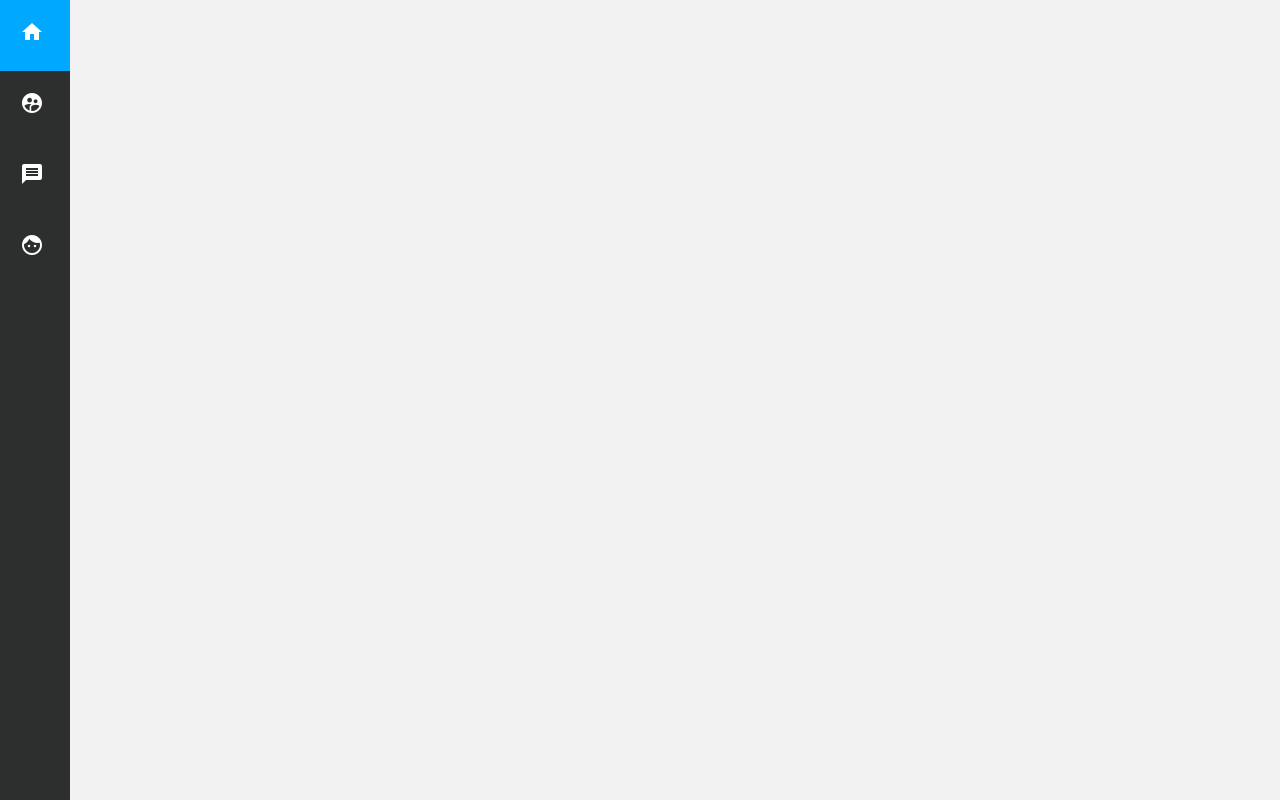
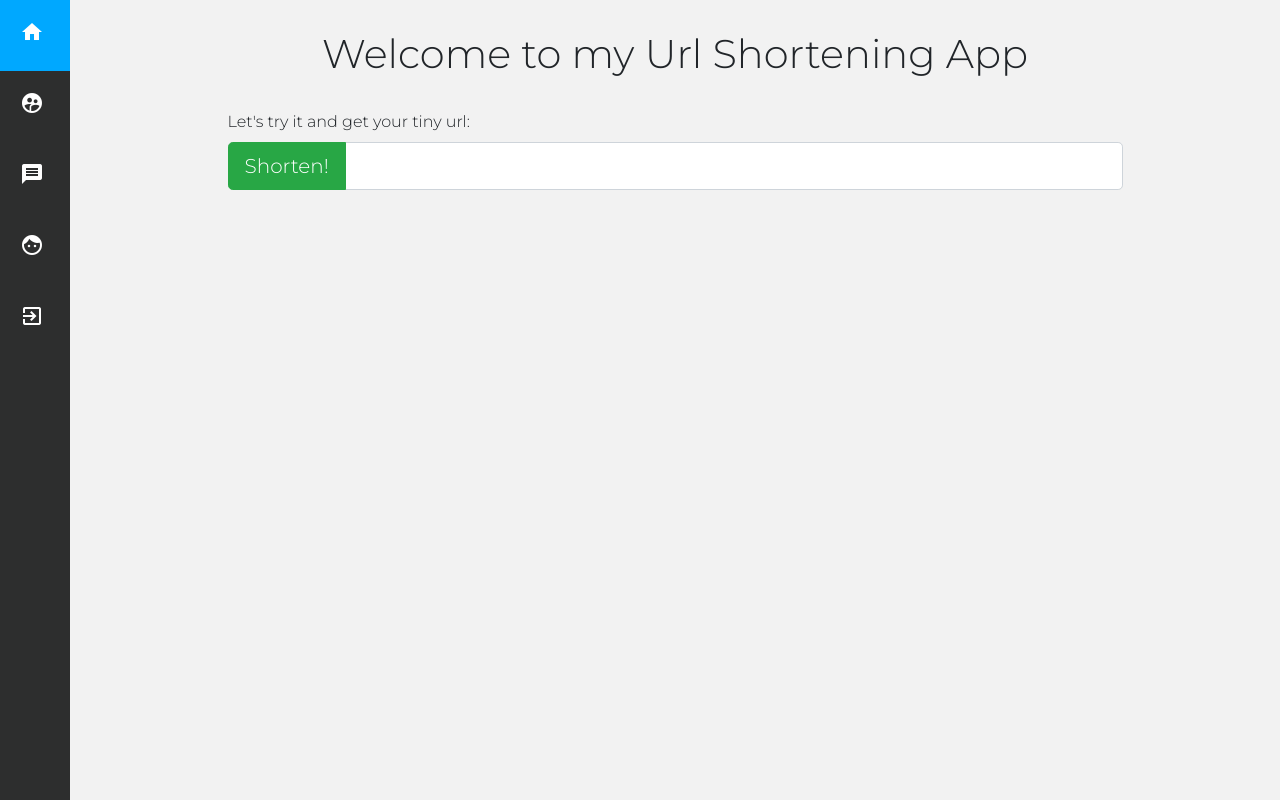
Before and after one commit to marcskow/url-shortener-client, an Angular app: page / in a window 1280 px wide. Built offline with nearby package versions, Linux system fonts and the light colour scheme; sample sign-in values are in the browser's storage.

Commit message:
Url shortening input form

```diff
--- a/src/app/auth.service.ts
+++ b/src/app/auth.service.ts
@@ -13,26 +13,12 @@ export class AuthService {
 
   constructor(private http: HttpClient, private router: Router) { }
 
-  authenticate(credentials, callback) {
-      const headers = new HttpHeaders(credentials ? {
-        authorization : 'Basic ' + btoa(credentials.username + ':' + credentials.password)
-      } : {});
-
-      return this.http.get('api/user', {headers: headers}).pipe(map(username => {
-        if (username) {
-            this.authenticated = true;
-            localStorage.setItem('username', JSON.stringify(username));
-        }
-
-        return username;
-    }));
-  }
-
   login(credentials) {
     return this.http.post<any>('api/auth/login', credentials).pipe(
       map(user => {
         if(user && user.accessToken) {
           localStorage.setItem('currentUser', JSON.stringify(user));
+          this.authenticated = true
         }
       })
     )
@@ -43,7 +29,8 @@ export class AuthService {
   }
 
   logout() {
-    this.http.post('logout', {}).pipe(finalize(() => {
+    this.http.get('api/auth/logout', {}).pipe(finalize(() => {
+      localStorage.removeItem('currentUser')
       this.authenticated = false;
       this.router.navigateByUrl('');
     })).subscribe();
--- a/src/app/home/home.component.html
+++ b/src/app/home/home.component.html
@@ -13,3 +13,24 @@
         <button type="submit" class="btn btn-success">Login</button>
     </div>
 </form>
+
+<h1>Welcome to my Url Shortening App</h1>
+<br/>
+
+<div class="container">
+        <div class="row">
+          <div class="col">
+          </div>
+          <div class="col-10">
+                <label for="basic-url">Let's try it and get your tiny url:</label>
+                <div class="input-group input-group-lg">
+                <div class="input-group-prepend">
+                    <button class="btn btn-success" type="button">Shorten!</button>
+                </div>
+                    <input type="text" class="form-control" placeholder="" aria-label="" aria-describedby="basic-addon1">
+                </div>
+          </div>
+          <div class="col">
+          </div>
+        </div>
+      </div>
--- a/src/app/home/home.component.scss
+++ b/src/app/home/home.component.scss
@@ -0,0 +1,3 @@
+h1 {
+    text-align: center;
+}
--- a/src/app/home/home.component.ts
+++ b/src/app/home/home.component.ts
@@ -11,6 +11,7 @@ import { first } from 'rxjs/operators';
 })
 export class HomeComponent implements OnInit {
 
+  url = "";
   credentials = new Credentials(undefined, undefined);
   returnUrl: string;
 
@@ -21,19 +22,6 @@ export class HomeComponent implements OnInit {
   ngOnInit() {
     this.returnUrl = this.route.snapshot.queryParams['returnUrl'] || '/'
   }
-
-  // login() {
-  //   console.log('Trying to log in with credentials ' + this.credentials.username + ' ' + this.credentials.password)
-  //   this.authService.authenticate(this.credentials, {}).pipe(first())
-  //   .subscribe(
-  //       data => {
-  //           this.router.navigate([this.returnUrl]);
-  //       },
-  //       error => {
-  //           console.error(error);
-  //       });
-  // }
-
 
   login() {
     console.log('Trying to log in with credentials ' + this.credentials.username + ' ' + this.credentials.password)
--- a/src/app/sidebar/sidebar.component.html
+++ b/src/app/sidebar/sidebar.component.html
@@ -20,5 +20,12 @@
         <i class="material-icons">face</i>
       </a>
     </li>
+    <li [hidden]="!authenticated()">
+      <div (click)="logout()">
+        <a>
+            <i class="material-icons">exit_to_app</i>
+        </a>
+     </div>
+    </li>
   </ul>
 </nav>
--- a/src/app/sidebar/sidebar.component.scss
+++ b/src/app/sidebar/sidebar.component.scss
@@ -8,6 +8,7 @@ nav {
         margin: 0;
 
         li {
+            cursor: pointer;
 
             a {
                 color: #fff;
--- a/src/app/sidebar/sidebar.component.ts
+++ b/src/app/sidebar/sidebar.component.ts
@@ -20,4 +20,8 @@ export class SidebarComponent implements OnInit {
   authenticated() {
     return this.authService.isAuthenticated();
   }
+
+  logout() {
+    this.authService.logout();
+  }
 }
```
